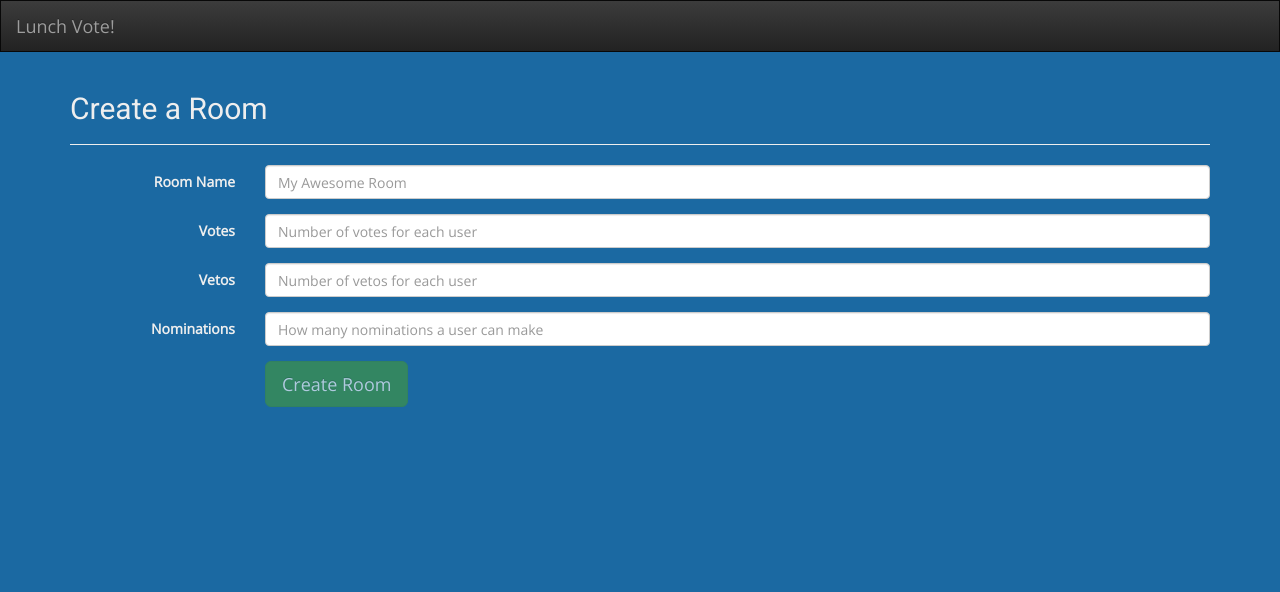
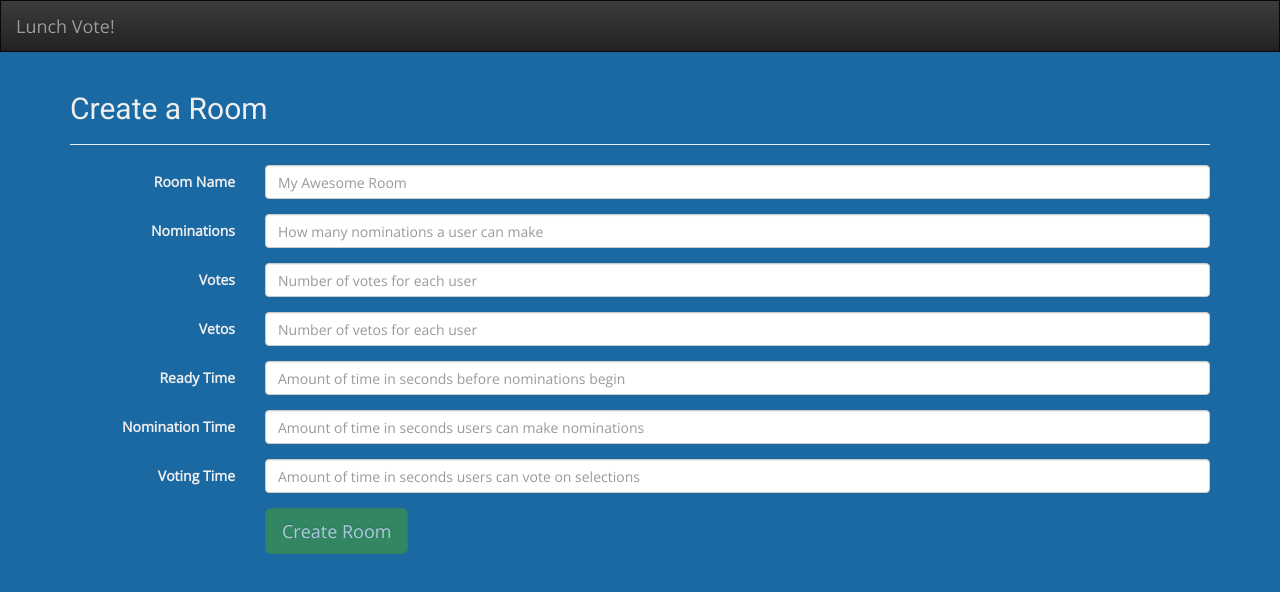
Before and after one commit to ctking425/lunch-vote-ui, an Angular app: page /create in a window 1280 px wide. Shown: the top 592 px of the page. Built offline with nearby package versions, Linux system fonts and the light colour scheme.

Commit message:
Style updates

```diff
--- a/src/app/models/room.ts
+++ b/src/app/models/room.ts
@@ -8,6 +8,9 @@ export class Room {
         public maxVotes: number,
         public maxVetos: number,
         public maxNominations: number,
+        public readyTime?: number,
+        public nominationTime?: number,
+        public votingTime?: number,
         public roomState?: string,
         public users?: User[],
         public votables?: Votable[]
--- a/src/app/room-create/room-create.component.html
+++ b/src/app/room-create/room-create.component.html
@@ -9,6 +9,12 @@
           <label for="inputRoomName" class="col-sm-2 control-label">Room Name</label>
           <div class="col-sm-10">
             <input type="text" [(ngModel)]="roomName" name="roomName" class="form-control" id="inputRoomName" placeholder="My Awesome Room" required>
+          </div>
+        </div>
+        <div class="form-group">
+          <label for="inputNominationCount" class="col-sm-2 control-label">Nominations</label>
+          <div class="col-sm-10">
+            <input type="number" [(ngModel)]="nominations" name="nominations" class="form-control" id="inputNominationCount" placeholder="How many nominations a user can make" required>
           </div>
         </div>
         <div class="form-group">
@@ -24,9 +30,21 @@
           </div>
         </div>
         <div class="form-group">
-          <label for="inputNominationCount" class="col-sm-2 control-label">Nominations</label>
+          <label for="inputReadyTime" class="col-sm-2 control-label">Ready Time</label>
           <div class="col-sm-10">
-            <input type="number" [(ngModel)]="nominations" name="nominations" class="form-control" id="inputNominationCount" placeholder="How many nominations a user can make" required>
+            <input type="number" [(ngModel)]="readyTime" name="readyTime" class="form-control" id="inputReadyTime" placeholder="Amount of time in seconds before nominations begin" required>
+          </div>
+        </div>
+        <div class="form-group">
+          <label for="inputNominationTime" class="col-sm-2 control-label">Nomination Time</label>
+          <div class="col-sm-10">
+            <input type="number" [(ngModel)]="nominationTime" name="nominationTime" class="form-control" id="inputNominationTime" placeholder="Amount of time in seconds users can make nominations" required>
+          </div>
+        </div>
+        <div class="form-group">
+          <label for="inputVotingTime" class="col-sm-2 control-label">Voting Time</label>
+          <div class="col-sm-10">
+            <input type="number" [(ngModel)]="votingTime" name="votingTime" class="form-control" id="inputVotingTime" placeholder="Amount of time in seconds users can vote on selections" required>
           </div>
         </div>
         <div class="form-group">
--- a/src/app/room-create/room-create.component.ts
+++ b/src/app/room-create/room-create.component.ts
@@ -16,6 +16,9 @@ export class RoomCreateComponent implements OnInit {
   votes: number;
   vetos: number;
   nominations: number;
+  readyTime: number;
+  nominationTime: number;
+  votingTime: number;
   showModal: boolean = false;
   roomId: string;
   roomUrl: string;
@@ -25,7 +28,7 @@ export class RoomCreateComponent implements OnInit {
 
   onSubmit() {
     console.log("Submitted");
-    let room = new Room("", this.roomName, this.votes, this.vetos, this.nominations);
+    let room = new Room("", this.roomName, this.votes, this.vetos, this.nominations, this.readyTime, this.nominationTime, this.votingTime);
     console.log(room);
     let roomId: string;
     this.createService.createRoom(room).then(id => this.onRoomCreate(id));
--- a/src/app/room/room.component.css
+++ b/src/app/room/room.component.css
@@ -55,6 +55,20 @@
     color: #c62828;
 }
 
+.big-words {
+    font-family: 'Roboto', sans-serif;
+    font-size: 6vw;
+    text-align: center;
+    color: rgba(51,51,51,.5);
+}
+
+.big-numbers {
+    font-family: 'Roboto', sans-serif;
+    font-size: 20vw;
+    text-align: center;
+    color: rgba(51,51,51,.5);
+}
+
 .ng-valid[required], .ng-valid.required  {
     border-left: 5px solid #42A948; /* green */
 }
--- a/src/app/room/room.component.html
+++ b/src/app/room/room.component.html
@@ -23,7 +23,17 @@
       </div>
     </span>
   </div>
-  <div class="row" *ngIf="room">
+  <div class="row" *ngIf="room && room.roomState == 'Ready'">
+    <div class="col-xs-12">
+      <div class="big-words">
+        NOMINATIONS WILL BEGIN IN
+      </div>
+      <div class="big-numbers">
+        {{timer}}
+      </div>
+    </div>
+  </div>
+  <div class="row" *ngIf="room && room.roomState != 'Ready'">
     <div *ngFor="let votable of room.votables" class="votable col-lg-3 col-sm-6 col-xs-12">
       <div>
         <div class="row">
--- a/src/app/room/room.component.ts
+++ b/src/app/room/room.component.ts
@@ -43,6 +43,9 @@ export class RoomComponent implements OnInit {
           msg.data.maxVotes,
           msg.data.maxVetos,
           msg.data.maxNominations,
+          msg.data.readyTime,
+          msg.data.nominationTime,
+          msg.data.votingTime,
           msg.data.roomState,
           msg.data.users,
           msg.data.votables
```
